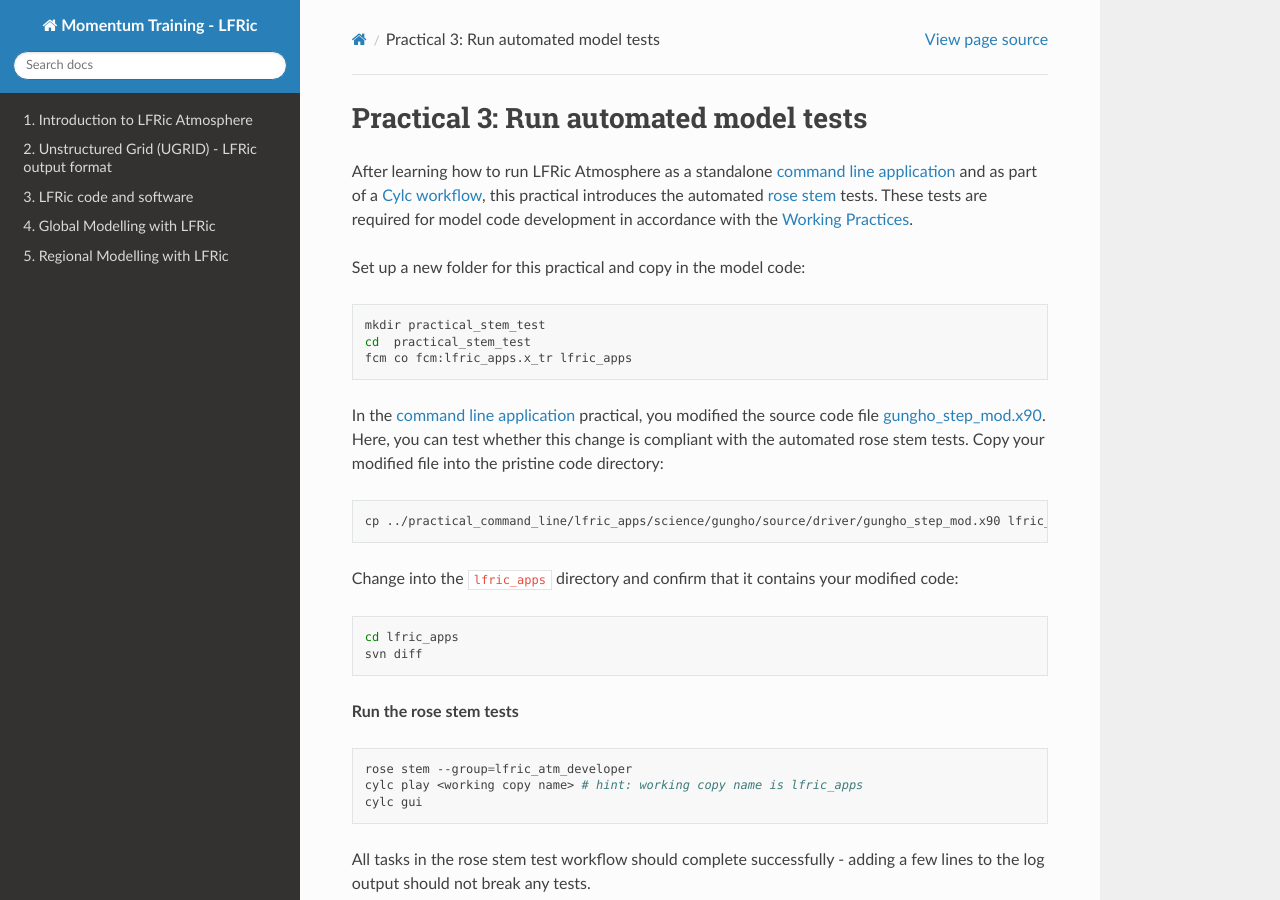
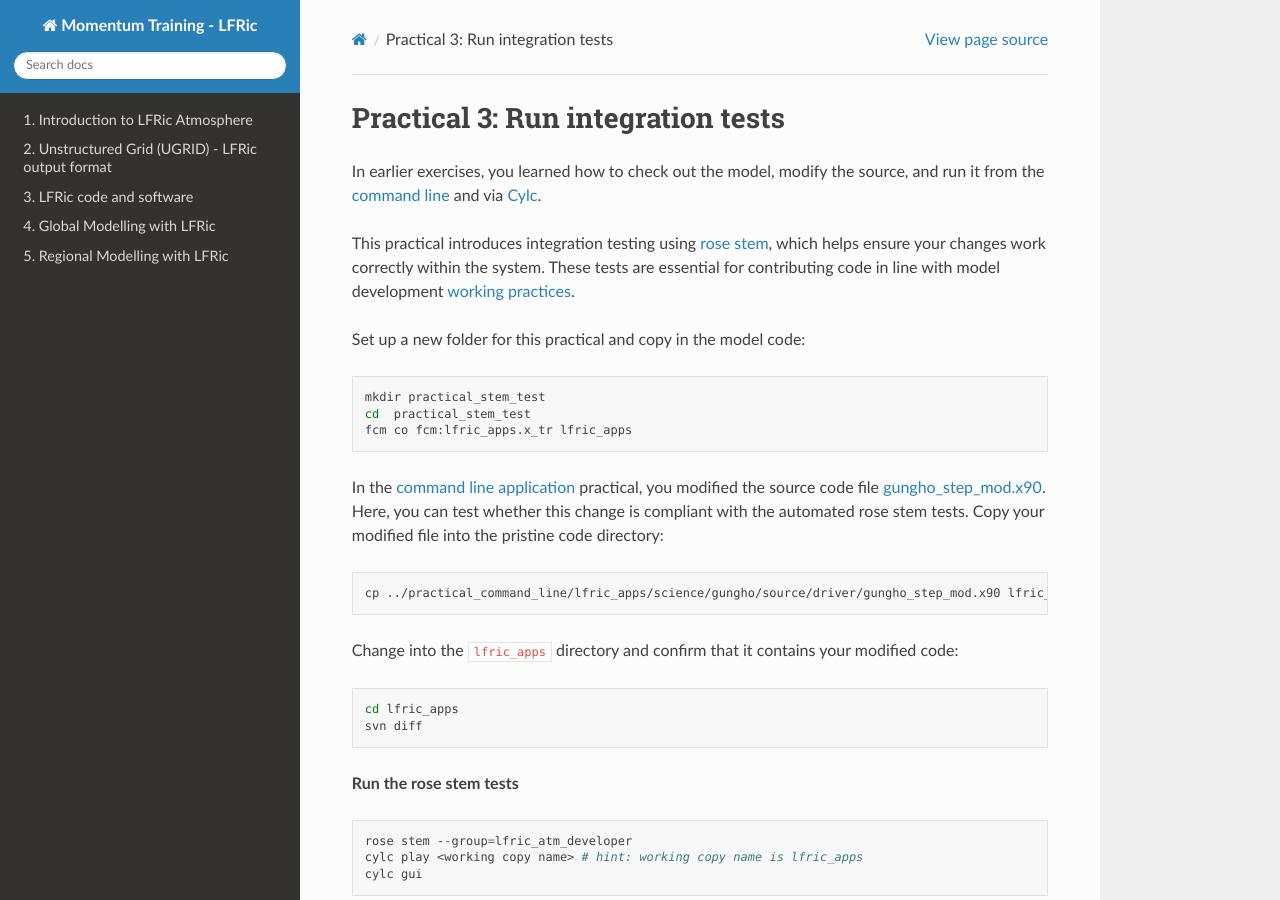
Before and after one commit to MetOffice/LFRic-Atmosphere-Training, a Sphinx documentation site: the page built from source/lfric_infrastructure/practical_stem_test.rst, in a window 1280 px wide and 900 px high. Built offline with Sphinx 7.4.7 and the Read the Docs theme 3.1.0, drawn with Linux system fonts in a browser that asks for light colours.

Commit message:
Rename practical 3.3 and update its introduction

```diff
--- a/source/lfric_infrastructure/practical_stem_test.rst
+++ b/source/lfric_infrastructure/practical_stem_test.rst
@@ -1,7 +1,9 @@
-Practical 3: Run automated model tests
---------------------------------------
+Practical 3: Run integration tests
+----------------------------------
 
-After learning how to run LFRic Atmosphere as a standalone :ref:`command line application <practical_3_1-caption>` and as part of a :ref:`Cylc workflow <practical_3_2-caption>`, this practical introduces the automated `rose stem <https://metomi.github.io/rose/doc/html/tutorial/rose/furthertopics/rose-stem.html>`_ tests. These tests are required for model code development in accordance with the :ref:`working-practices-caption`.
+In earlier exercises, you learned how to check out the model, modify the source, and run it from the :ref:`command line <practical_3_1-caption>` and via :ref:`Cylc <practical_3_2-caption>`.
+
+This practical introduces integration testing using `rose stem <https://metomi.github.io/rose/doc/html/tutorial/rose/furthertopics/rose-stem.html>`_, which helps ensure your changes work correctly within the system. These tests are essential for contributing code in line with model development :ref:`working practices <working-practices-caption>`.
 
 Set up a new folder for this practical and copy in the model code:
 
```
